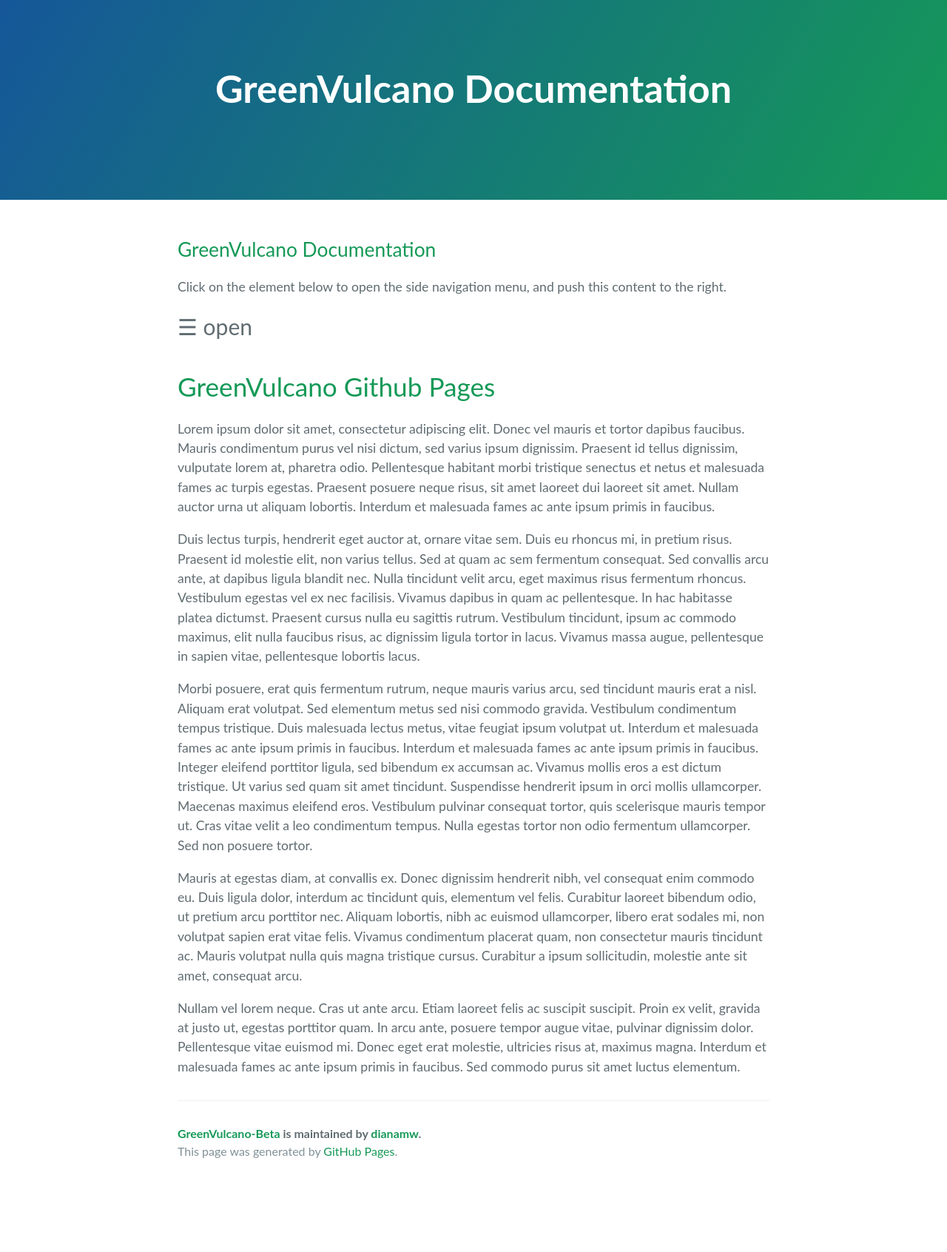
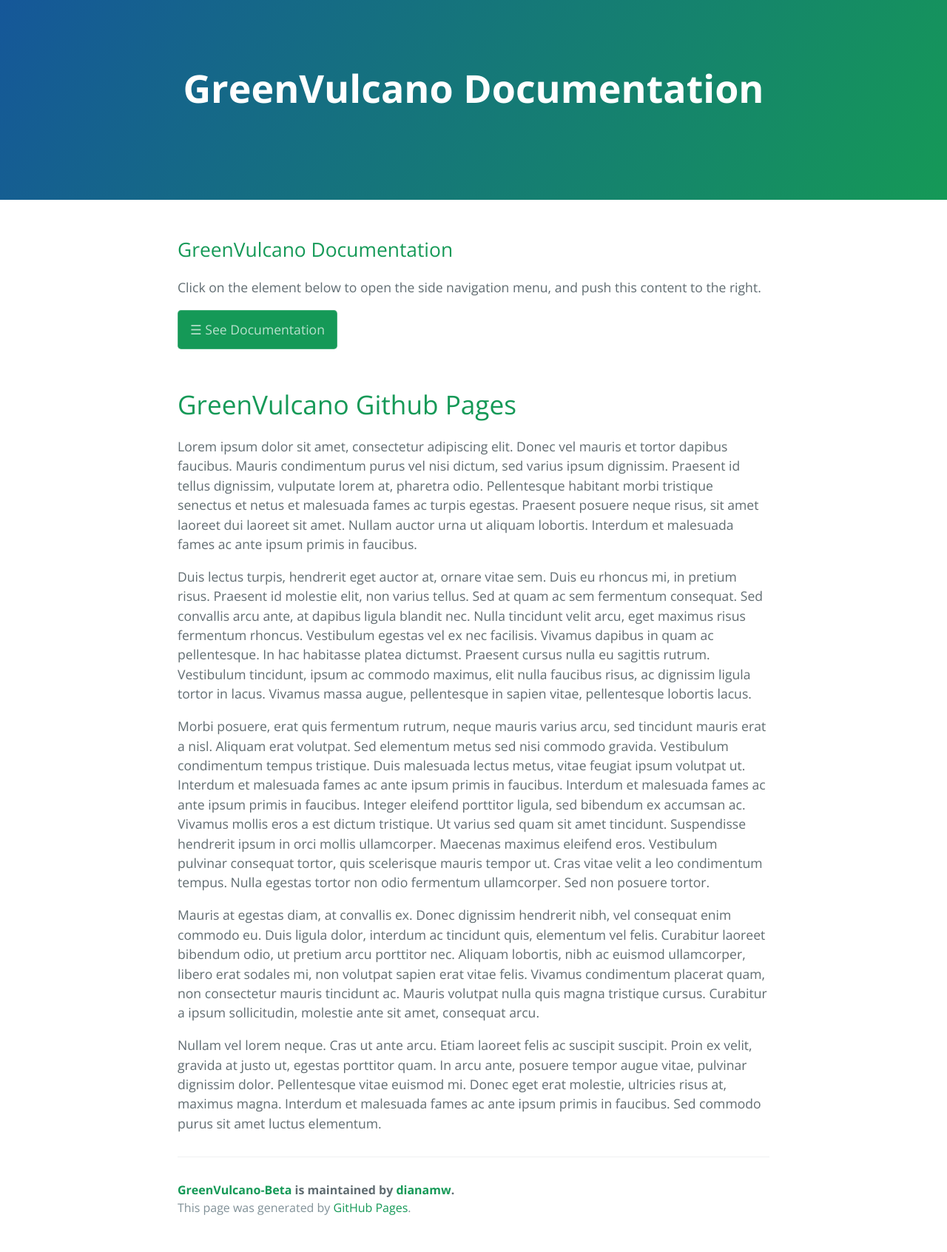
Before and after one commit to dianamw/GreenVulcano-Beta, a Jekyll site: the page built from index.md, in a window 1280 px wide. Shown: the whole page at 74% size. Built offline with Jekyll 4.4.1, drawn with Linux system fonts in a browser that asks for light colours; our own code applies the rules of GitHub Pages for plain Markdown files; the repository's description, which GitHub fills in, is left out; before the commit the page ends 1616 px from its top, so only the background shows below that.

Commit message:
Update default.html

```diff
--- a/_layouts/default.html
+++ b/_layouts/default.html
@@ -28,10 +28,6 @@
     <section class="main-content">
       <!--inizio Sidebar-->
       <style>
-body {
-    font-family: "Lato", sans-serif;
-}
-
 .sidenav {
     height: 100%;
     width: 0;
@@ -39,7 +35,7 @@ body {
     z-index: 1;
     top: 0;
     left: 0;
-    background-color: #111;
+    background-color: #238650;
     overflow-x: hidden;
     transition: 0.5s;
     padding-top: 60px;
@@ -81,7 +77,7 @@ body {
 
 <div id="mySidenav" class="sidenav">
   <a href="javascript:void(0)" class="closebtn" onclick="closeNav()">&times;</a>
-  <a href="#">About</a>
+  <li>About</li>
   <a href="#">Services</a>
   <a href="#">Clients</a>
   <a href="#">Contact</a>
@@ -90,7 +86,7 @@ body {
 <div id="main">
   <h2>GreenVulcano Documentation</h2>
   <p>Click on the element below to open the side navigation menu, and push this content to the right.</p>
-  <span style="font-size:30px;cursor:pointer" onclick="openNav()">&#9776; open</span>
+  <button class="btn" onclick="openNav()">&#9776; See Documentation</button>
 
 
 <script>
```
